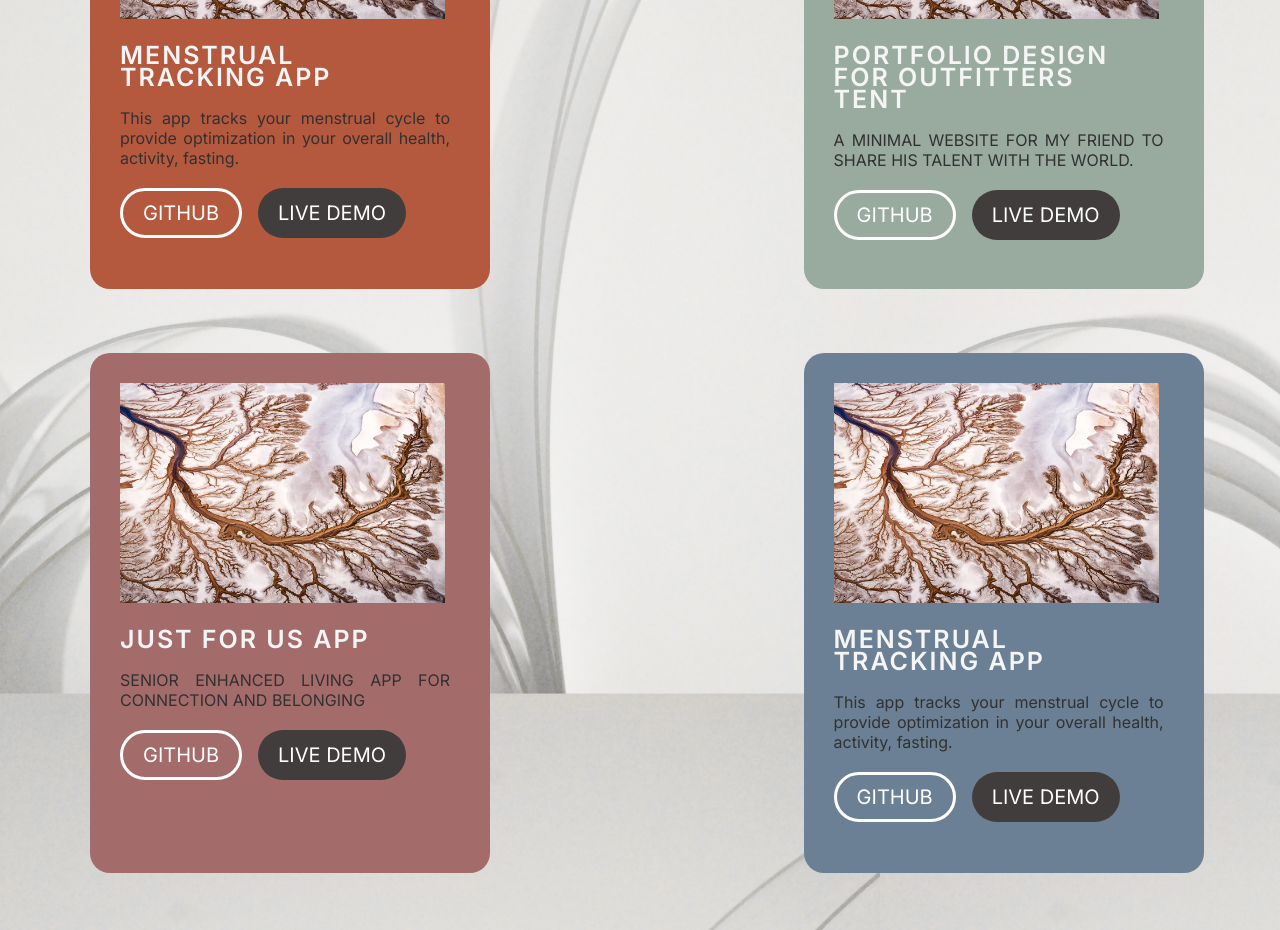
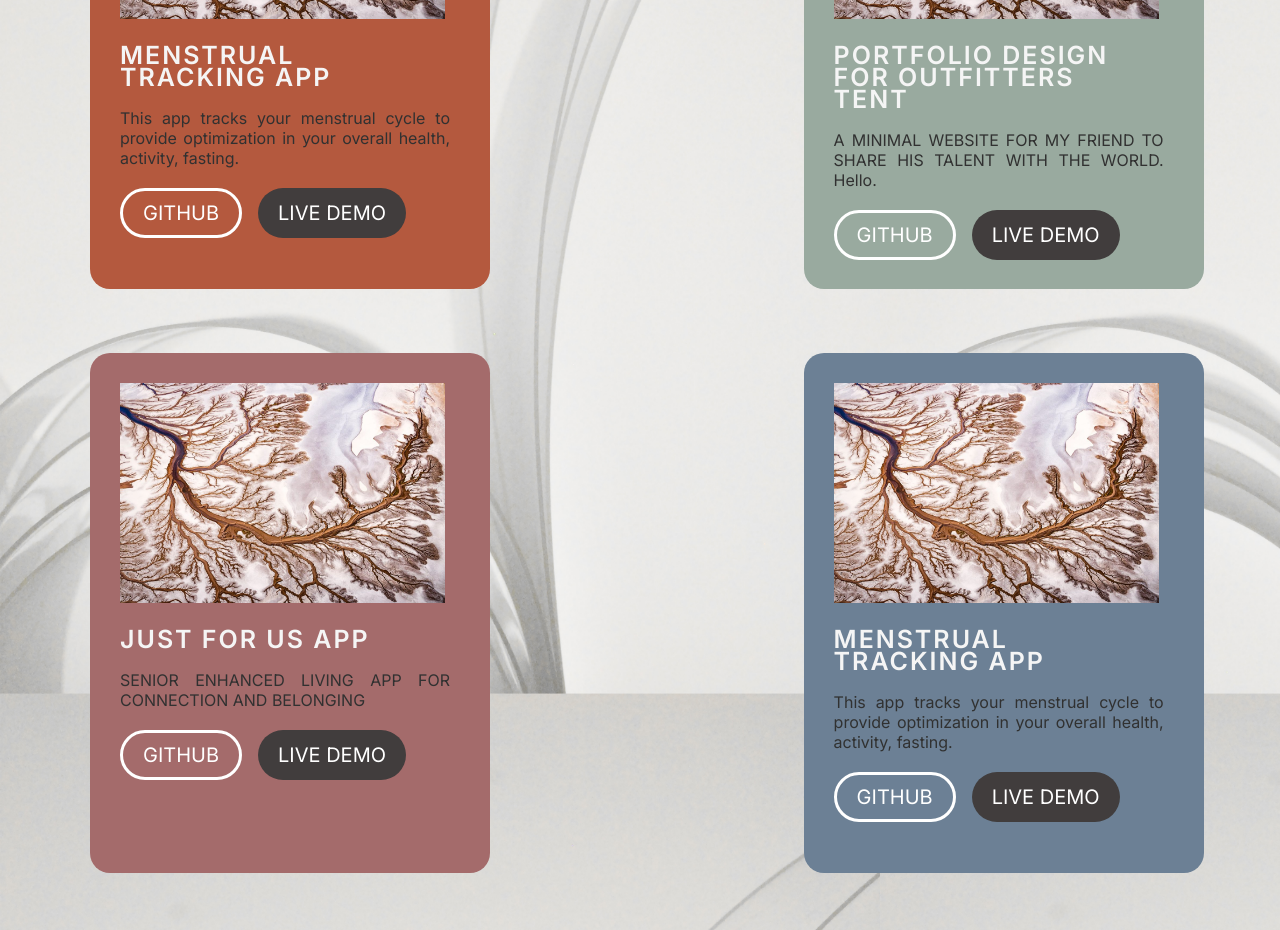
Before and after one commit to sallydough/sally-do-portfolio, a React (Vite) app: page / in a window 1280 px wide. Shown: the part 1420-2350 px from the top of the page. Built offline with nearby package versions, Linux system fonts and the light colour scheme; a web font is replaced by a local one.

Commit message:
edit projects

```diff
--- a/src/components/Projects/Projects.jsx
+++ b/src/components/Projects/Projects.jsx
@@ -26,7 +26,7 @@ const Projects = () => {
           </figure>
           <h1 className="project-name">PORTFOLIO DESIGN FOR OUTFITTERS TENT</h1>
           <p className="description">
-          A MINIMAL WEBSITE FOR MY FRIEND TO SHARE HIS TALENT WITH THE WORLD.
+          A MINIMAL WEBSITE FOR MY FRIEND TO SHARE HIS TALENT WITH THE WORLD. Hello.
           </p>
           <div className="github-demo">
             <button className="button-github">GITHUB</button>
```
